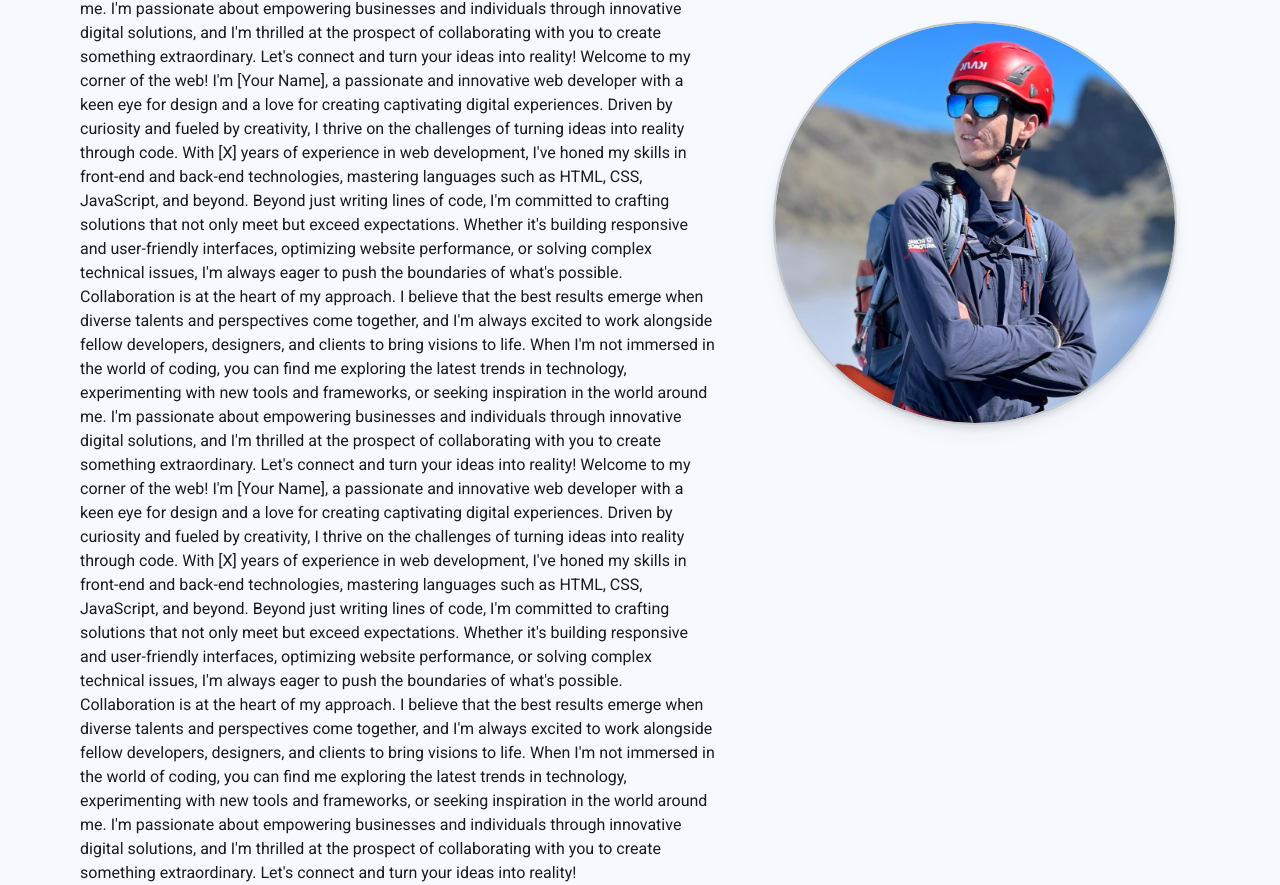
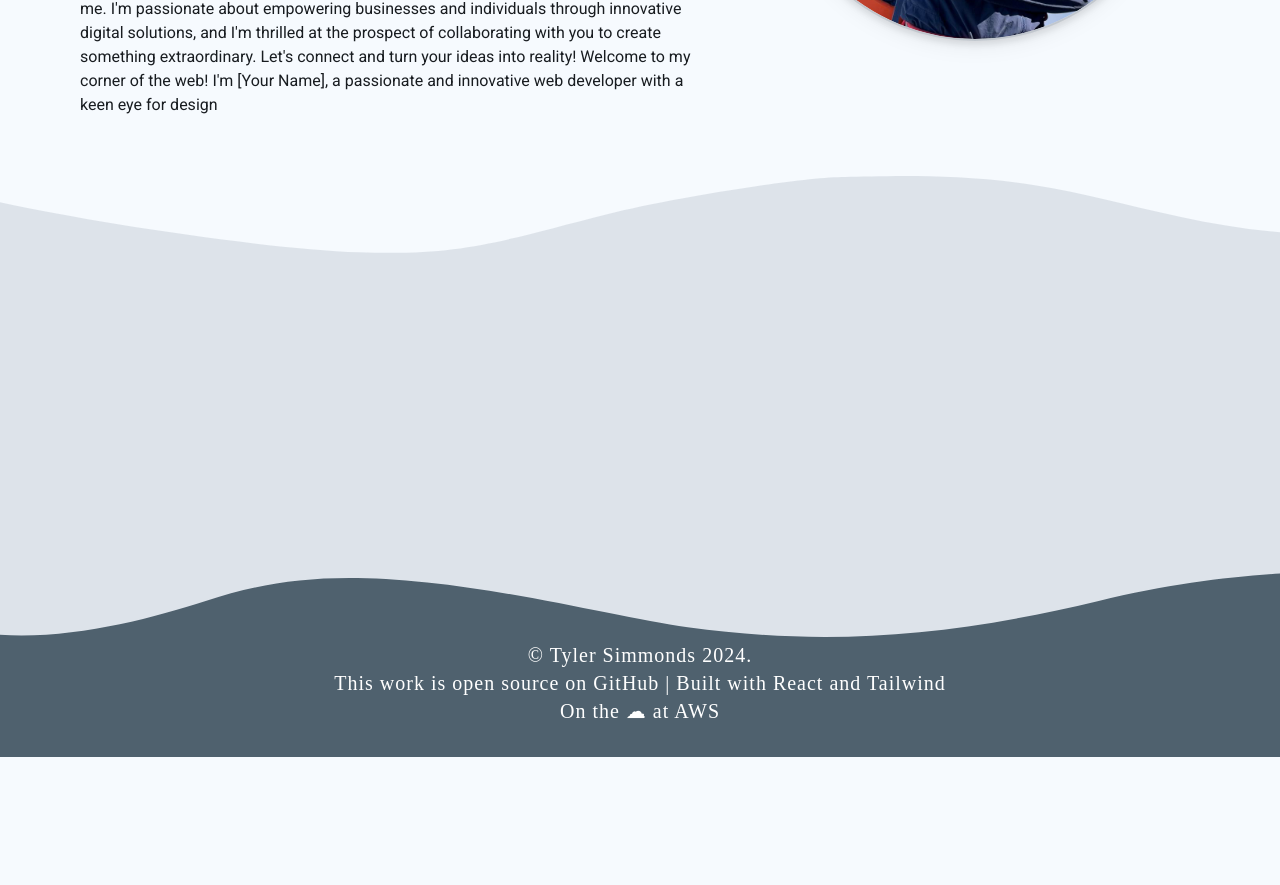
Before and after one commit to tylers24877/Portfolio, a React (Vite) app: page / in a window 1280 px wide. Shown: the part 1760-2645 px from the top of the page. After the commit the page ends 2517 px from the top, so only its background shows below. Built offline with nearby package versions, Linux system fonts and the light colour scheme; a web font is replaced by a local one.

Commit message:
Refactored scrollbar styles in App.scss Added MyProjectsSection and FooterSection

```diff
--- a/src/App.scss
+++ b/src/App.scss
@@ -12,4 +12,16 @@
     @apply bg-surface;
     @apply text-on-surface;
   }
+  *::-webkit-scrollbar {
+    width: 8px;
+  }
+  *::-webkit-scrollbar-track {
+    background: rgb(var(--md-sys-color-surface));
+  }
+
+  *::-webkit-scrollbar-thumb {
+    background-color: rgb(var(--md-sys-color-primary));
+    border-radius: 4px;
+    border: 2px solid rgb(var(--md-sys-color-surface));
+  }
 }
--- a/src/App.tsx
+++ b/src/App.tsx
@@ -3,6 +3,8 @@ import "./App.scss";
 import { LandingSection } from "./sections/landing/LandingSection";
 import { TechStackSection } from "./sections/tech_stack/TechStackSection";
 import { AboutMeSection } from "./sections/about_me/AboutMeSection";
+import { MyProjectsSection } from "./sections/my_projects/MyProjectsSection";
+import { FooterSection } from "./sections/footer/FooterSection";
 
 function App() {
   return (
@@ -10,6 +12,8 @@ function App() {
       <LandingSection />
       <TechStackSection />
       <AboutMeSection />
+      <MyProjectsSection />
+      <FooterSection />
     </Fragment>
   );
 }
--- /dev/null
+++ b/src/components/swirls/AboutMeBottomSwirl.tsx
@@ -0,0 +1,12 @@
+export const AboutMeBottomSwirl = (props) => {
+  return (
+    <svg
+      viewBox="0 0 3456 640"
+      preserveAspectRatio="none"
+      xmlns="http://www.w3.org/2000/svg"
+      {...props}
+    >
+      <path d="M3632 0H-177L-70.5 356.5C159.333 461.333 688.9 617.7 970.5 636.5C1252.1 655.3 1355 578.5 1642 444.5C1782.56 378.874 2151 259.5 2281.5 259.5C2369.5 259.5 2567.5 236 2794 301C3020.5 366 3259 534 3541.5 543.5C3767.5 551.1 3632 438.5 3632 403V0Z" />
+    </svg>
+  );
+};
--- /dev/null
+++ b/src/components/swirls/MyProjectsBottomSwirl.tsx
@@ -0,0 +1,7 @@
+export const MyProjectsBottomSwirl = (props) => {
+  return (
+    <svg viewBox="0 0 3456 534" xmlns="http://www.w3.org/2000/svg" preserveAspectRatio="none" {...props}>
+      <path d="M3583.66 0H-172.342C-176.842 109 -535.542 278 -448.342 278C-339.342 278 0.088562 201.252 489.658 383.5C900.658 536.5 1230.66 571.5 1599.16 493.5C1768.41 457.675 2043.66 347.5 2302.66 306.5C2561.66 265.5 2719.16 293 2900.66 383.5C3082.16 474 3359.66 584 3583.66 493.5C3701.41 445.925 3666.16 375.167 3670.66 349.5L3583.66 0Z" />
+    </svg>
+  );
+};
--- a/src/hooks/HorizontialScroll.ts
+++ b/src/hooks/HorizontialScroll.ts
@@ -6,11 +6,12 @@ export function useHorizontalScroll() {
     const el = elRef.current as HTMLElement;
     if (el) {
       const onWheel = (e) => {
-        e.preventDefault();
-
-        el.scrollBy({
-          left: e.deltaY < 0 ? -30 : 30,
-        });
+        if (el.scrollWidth > el.clientWidth) {
+          e.preventDefault();
+          el.scrollBy({
+            left: e.deltaY < 0 ? -30 : 30,
+          });
+        }
       };
       el.addEventListener("wheel", onWheel);
       return () => el.removeEventListener("wheel", onWheel);
--- a/src/sections/about_me/AboutMeSection.tsx
+++ b/src/sections/about_me/AboutMeSection.tsx
@@ -1,12 +1,21 @@
 import { Fragment } from "react/jsx-runtime";
 import { AboutMeTitle } from "../../components/AboutMeTitle";
+import { AboutMeBottomSwirl } from "../../components/swirls/AboutMeBottomSwirl";
+
+const SwirlBottom = () => {
+  return (
+    <div className="absolute -bottom-24 left-0 z-10 mx-auto w-full">
+      <AboutMeBottomSwirl className="h-32 w-full fill-surface " />
+    </div>
+  );
+};
 
 export const AboutMeSection = () => {
   return (
     <Fragment>
-      <div className="md:mt-55 mt-[105px]">
+      <div className=" md:mt-55 relative mt-[105px] pb-10">
         <div className="flex flex-col px-5 md:flex-row md:px-20">
-          <div className="font-roboto order-2 md:order-1 md:w-7/12 md:pr-4">
+          <div className="order-2 font-roboto md:order-1 md:w-7/12 md:pr-4">
             <AboutMeTitle className="mx-auto h-[100px] w-[170px] fill-on-surface" />
             Welcome to my corner of the web! I'm [Your Name], a passionate and
             innovative web developer with a keen eye for design and a love for
@@ -32,49 +41,6 @@ export const AboutMeSection = () => {
             something extraordinary. Let's connect and turn your ideas into
             reality! Welcome to my corner of the web! I'm [Your Name], a
             passionate and innovative web developer with a keen eye for design
-            and a love for creating captivating digital experiences. Driven by
-            curiosity and fueled by creativity, I thrive on the challenges of
-            turning ideas into reality through code. With [X] years of
-            experience in web development, I've honed my skills in front-end and
-            back-end technologies, mastering languages such as HTML, CSS,
-            JavaScript, and beyond. Beyond just writing lines of code, I'm
-            committed to crafting solutions that not only meet but exceed
-            expectations. Whether it's building responsive and user-friendly
-            interfaces, optimizing website performance, or solving complex
-            technical issues, I'm always eager to push the boundaries of what's
-            possible. Collaboration is at the heart of my approach. I believe
-            that the best results emerge when diverse talents and perspectives
-            come together, and I'm always excited to work alongside fellow
-            developers, designers, and clients to bring visions to life. When
-            I'm not immersed in the world of coding, you can find me exploring
-            the latest trends in technology, experimenting with new tools and
-            frameworks, or seeking inspiration in the world around me. I'm
-            passionate about empowering businesses and individuals through
-            innovative digital solutions, and I'm thrilled at the prospect of
-            collaborating with you to create something extraordinary. Let's
-            connect and turn your ideas into reality! Welcome to my corner of
-            the web! I'm [Your Name], a passionate and innovative web developer
-            with a keen eye for design and a love for creating captivating
-            digital experiences. Driven by curiosity and fueled by creativity, I
-            thrive on the challenges of turning ideas into reality through code.
-            With [X] years of experience in web development, I've honed my
-            skills in front-end and back-end technologies, mastering languages
-            such as HTML, CSS, JavaScript, and beyond. Beyond just writing lines
-            of code, I'm committed to crafting solutions that not only meet but
-            exceed expectations. Whether it's building responsive and
-            user-friendly interfaces, optimizing website performance, or solving
-            complex technical issues, I'm always eager to push the boundaries of
-            what's possible. Collaboration is at the heart of my approach. I
-            believe that the best results emerge when diverse talents and
-            perspectives come together, and I'm always excited to work alongside
-            fellow developers, designers, and clients to bring visions to life.
-            When I'm not immersed in the world of coding, you can find me
-            exploring the latest trends in technology, experimenting with new
-            tools and frameworks, or seeking inspiration in the world around me.
-            I'm passionate about empowering businesses and individuals through
-            innovative digital solutions, and I'm thrilled at the prospect of
-            collaborating with you to create something extraordinary. Let's
-            connect and turn your ideas into reality!
           </div>
           <div className="order-1 flex items-center justify-center max-md:pb-4 md:order-2 md:w-5/12 md:pl-4">
             <img
@@ -84,6 +50,7 @@ export const AboutMeSection = () => {
             />
           </div>
         </div>
+        <SwirlBottom />
       </div>
     </Fragment>
   );
--- /dev/null
+++ b/src/sections/footer/FooterSection.tsx
@@ -0,0 +1,17 @@
+import { Fragment } from "react/jsx-runtime";
+
+export const FooterSection = () => {
+  return (
+    <Fragment>
+      <div className="flex h-[200px] w-full items-end justify-center bg-secondary pb-8">
+        <div className="text-center text-xl tracking-wider text-on-secondary">
+          © Tyler Simmonds 2024.
+          <br />
+          This work is open source on GitHub | Built with React and Tailwind
+          <br />
+          On the ☁︎ at AWS
+        </div>
+      </div>
+    </Fragment>
+  );
+};
--- /dev/null
+++ b/src/sections/my_projects/MyProjectsSection.tsx
@@ -0,0 +1,20 @@
+import { Fragment } from "react/jsx-runtime";
+import { MyProjectsBottomSwirl } from "../../components/swirls/MyProjectsBottomSwirl";
+
+const SwirlBottom = () => {
+  return (
+    <div className="absolute -bottom-[80px] left-0 z-10 mx-auto w-full">
+      <MyProjectsBottomSwirl className="h-32 w-full scale-x-[-1] fill-surface-variant" />
+    </div>
+  );
+};
+export const MyProjectsSection = () => {
+  return (
+    <Fragment>
+      <div className="relative h-[400px] w-full bg-surface-variant">
+        <div>jj</div>
+        <SwirlBottom />
+      </div>
+    </Fragment>
+  );
+};
--- a/src/sections/tech_stack/TechStackSection.tsx
+++ b/src/sections/tech_stack/TechStackSection.tsx
@@ -1,5 +1,5 @@
 import { Fragment } from "react/jsx-runtime";
-import { TechStackTopSwirl } from "../../components/TechStackTopSwirl";
+import { TechStackTopSwirl } from "../../components/swirls/TechStackTopSwirl";
 import { Card } from "./components/Card";
 import { ReactIcon } from "../../components/icons/tech_stack/ReactIcon";
 import { ReactNode } from "react";
@@ -7,7 +7,7 @@ import { TypeScriptIcon } from "../../components/icons/tech_stack/TypeScriptIcon
 import { KotlinIcon } from "../../components/icons/tech_stack/KotlinIcon";
 import { PythonIcon } from "../../components/icons/tech_stack/PythonIcon";
 import { AWSIcon } from "../../components/icons/tech_stack/AWSIcon";
-import { TechStackBottomSwirl } from "../../components/TechStackBottomSwirl";
+import { TechStackBottomSwirl } from "../../components/swirls/TechStackBottomSwirl";
 import { useHorizontalScroll } from "../../hooks/HorizontialScroll";
 
 const SwirlTop = () => {
@@ -50,7 +50,7 @@ const Cards = () => {
   return (
     <div
       ref={ref}
-      className="overflow-scroll whitespace-nowrap py-5 text-center"
+      className="overflow-auto whitespace-nowrap py-5 text-center"
     >
       {techStacks.map(([techName, icon], index) => (
         <div className="mx-auto inline-block px-2" key={index}>
```
Also changed, not shown: src/components/swirls/TechStackBottomSwirl.tsx (renamed from src/components/TechStackBottomSwirl.tsx), src/components/swirls/TechStackTopSwirl.tsx (renamed from src/components/TechStackTopSwirl.tsx), 1 other file (tests, documents, lock files or other folders).
